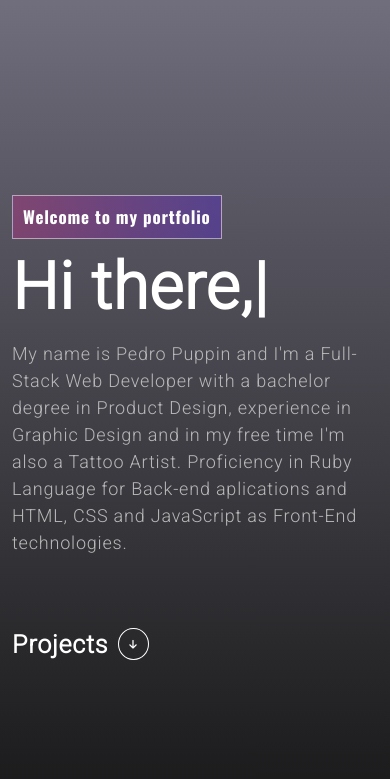
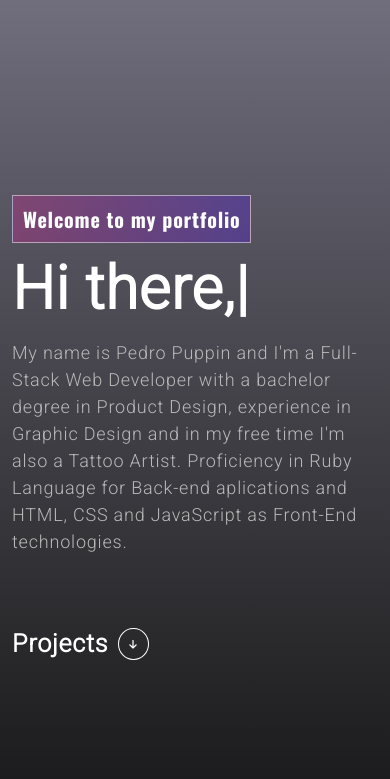
Before and after one commit to pedropuppin/profile, a website: page index.html in a window 390 px wide. Shown: the part 65-844 px from the top of the page. Drawn offline with nearby package versions, Linux system fonts and the light colour scheme.

Commit message:
banner h1 responsive font size

```diff
--- a/assets/stylesheets/components/banner.css
+++ b/assets/stylesheets/components/banner.css
@@ -91,8 +91,8 @@
     grid-template-columns: 1fr;
   }
 
-  .banner .tagline {
-    font-size: 17px;
+  .banner h1 {
+    font-size: 60px;
   }
 }
 
```
